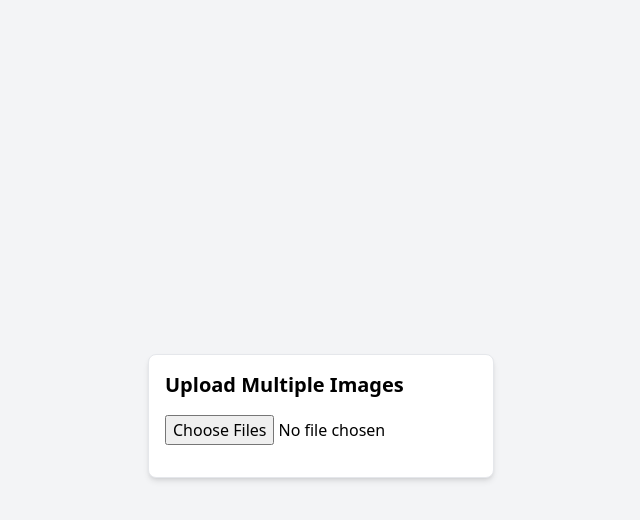
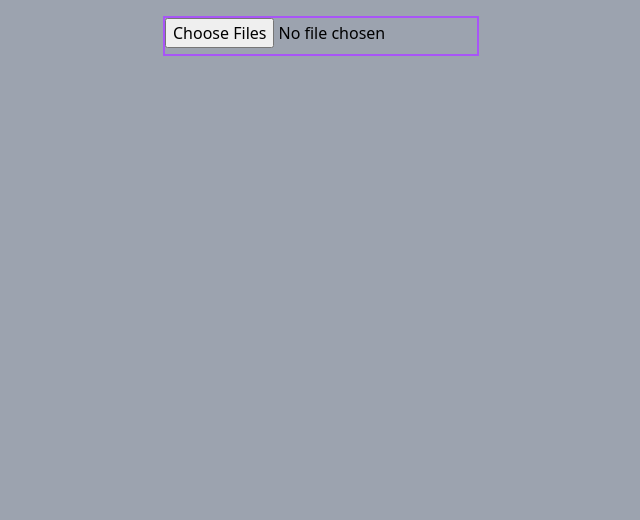
Before and after one commit to Kalyan199999/React-Components, a React (Create React App) app: page / in a window 1280 px wide. Shown: the top 520 px of the page, without its empty margins (319-959 px from the left). Built offline with nearby package versions, Linux system fonts and the light colour scheme.

Commit message:
images component updated!

```diff
--- a/package.json
+++ b/package.json
@@ -7,6 +7,7 @@
     "react": "^19.1.0",
     "react-dom": "^19.1.0",
     "react-scripts": "5.0.1",
+    "react-toastify": "^11.0.5",
     "web-vitals": "^5.0.0"
   },
   "scripts": {
--- /dev/null
+++ b/src/components/Images_uploads_preview/Image_1.jsx
@@ -0,0 +1,101 @@
+import { toast } from "react-toastify"
+
+import { useState } from "react"
+
+const ImageSelectedPreview = ()=>{
+
+    const [images , setImages] = useState([])
+    const [index , setIndex] = useState(0)
+
+    const handleImageUpload = (e)=>{
+
+        const allfiles = Array.from( e.target.files ) ;
+
+        const allfiles2 = allfiles.map(
+            (file)=>(
+                {
+                    file,
+                    preview: URL.createObjectURL(file)
+
+                }
+            )
+         )
+
+        setImages(allfiles2)
+
+        toast.success("Image uploaded successfully")
+
+    }
+
+    const handleIndex = (idx)=>{
+
+        setIndex(idx)
+
+        toast.success('Image updated!')
+    }
+
+    return (
+
+        <div className="h-screen w-screen bg-gray-400 flex flex-col items-center pt-4">
+
+
+            <input
+            type="file"
+            accept="image/*"
+            className="border-2 border-purple-500 h-10 cursor-pointer"
+            multiple
+            onChange={handleImageUpload}
+            />
+
+            <div
+            className="w-[40vw] flex flex-row gap-2 justify-center items-center p-3"
+            >
+
+                {/* main image */}
+                <div>
+
+                    {
+                        images.length > 0 && (
+                            <img
+                            src={images[index].preview}
+                            alt={images[index].file.name}
+
+                            className="h-[70vh] w-[70vw] object-contain "
+
+                            />
+                        )
+                    }
+
+                </div>
+
+                {/* all images */}
+                <div className="grid grid-cols-3  gap-1 ">
+                    {
+                        images.length >0 && (
+                            images.map( (image , idx) =>{
+
+                                return(
+                                    <img
+
+                                    src={image.preview}
+                                    alt={image.file.name}
+                                    key={idx}
+                                    onClick={()=>handleIndex(idx)}
+                                    className={`h-32 w-48 cursor-pointer border-2 ${ index === idx ? "border-red-500" : "border-transparent" }`}
+
+                                    />
+                                )
+                            } )
+                        )
+                    }
+                </div>
+
+            </div>
+
+        </div>
+
+    )
+
+}
+
+export default ImageSelectedPreview
--- a/src/components/LoadComponents.jsx
+++ b/src/components/LoadComponents.jsx
@@ -1,12 +1,20 @@
+import { ToastContainer } from 'react-toastify';
+import 'react-toastify/dist/ReactToastify.css';
+
 import PasswordStrength from './password_strength/PasswordStrength'
 import MultiStepForm from './multi_form/MultiStepForm'
 import OtpInput from './otp/OtpInput'
 import Combined from './Log_Register/Combined'
 import ImageUpload from './Images_uploads_preview/ImageUpload'
 
+import ImageSelectedPreview from './Images_uploads_preview/Image_1'
+
 function LoadComponents() {
   return (
     <>
+
+    <ToastContainer position="bottom-right" autoClose={3000} pauseOnHover={false} hideProgressBar={true} />
+
       {/* <PasswordStrength /> */}
       {/* <MultiStepForm /> */}
       {/* <Combined /> */}
@@ -14,10 +22,11 @@ function LoadComponents() {
       {/* <div className="min-h-screen flex items-center justify-center bg-gray-100">
         <OtpInput />
       </div> */}
+      <ImageSelectedPreview />
 
-      <div className="min-h-screen bg-gray-100 flex items-center justify-center">
-      <ImageUpload />
-    </div>
+      {/* <div className="min-h-screen bg-gray-100 flex items-center justify-center">
+        <ImageUpload />
+      </div> */}
 
     </>
   )
--- a/src/components/Log_Register/Login.jsx
+++ b/src/components/Log_Register/Login.jsx
@@ -1,4 +1,6 @@
 import React, { useState } from 'react';
+import { toast } from 'react-toastify';
+
 // import { motion } from 'framer-motion';
 
 
@@ -17,7 +19,8 @@ const Login = () => {
 
   const handleSubmit = (e) => {
     e.preventDefault();
-    if (validate()) alert('Login successful!');
+    if (validate()) toast.success("Login successfull!");
+    else toast.error("Login Failed!");
   };
 
   return (
--- a/src/components/Log_Register/Register.jsx
+++ b/src/components/Log_Register/Register.jsx
@@ -1,5 +1,6 @@
 import React, { useState } from 'react';
-import { motion } from 'framer-motion';
+import { toast } from 'react-toastify';
+// import { motion } from 'framer-motion';
 
 
 const Register = () => {
@@ -18,7 +19,8 @@ const Register = () => {
 
   const handleSubmit = (e) => {
     e.preventDefault();
-    if (validate()) alert('Registered successfully!');
+    if (validate()) toast.success("Registration successfull!");
+        else toast.error("Registration Failed!");
   };
 
   return (
```
Also changed, not shown: src/components/Images_uploads_preview/ImageUpload.jsx (line endings or trailing spaces), 1 other file (tests, documents, lock files or other folders).
